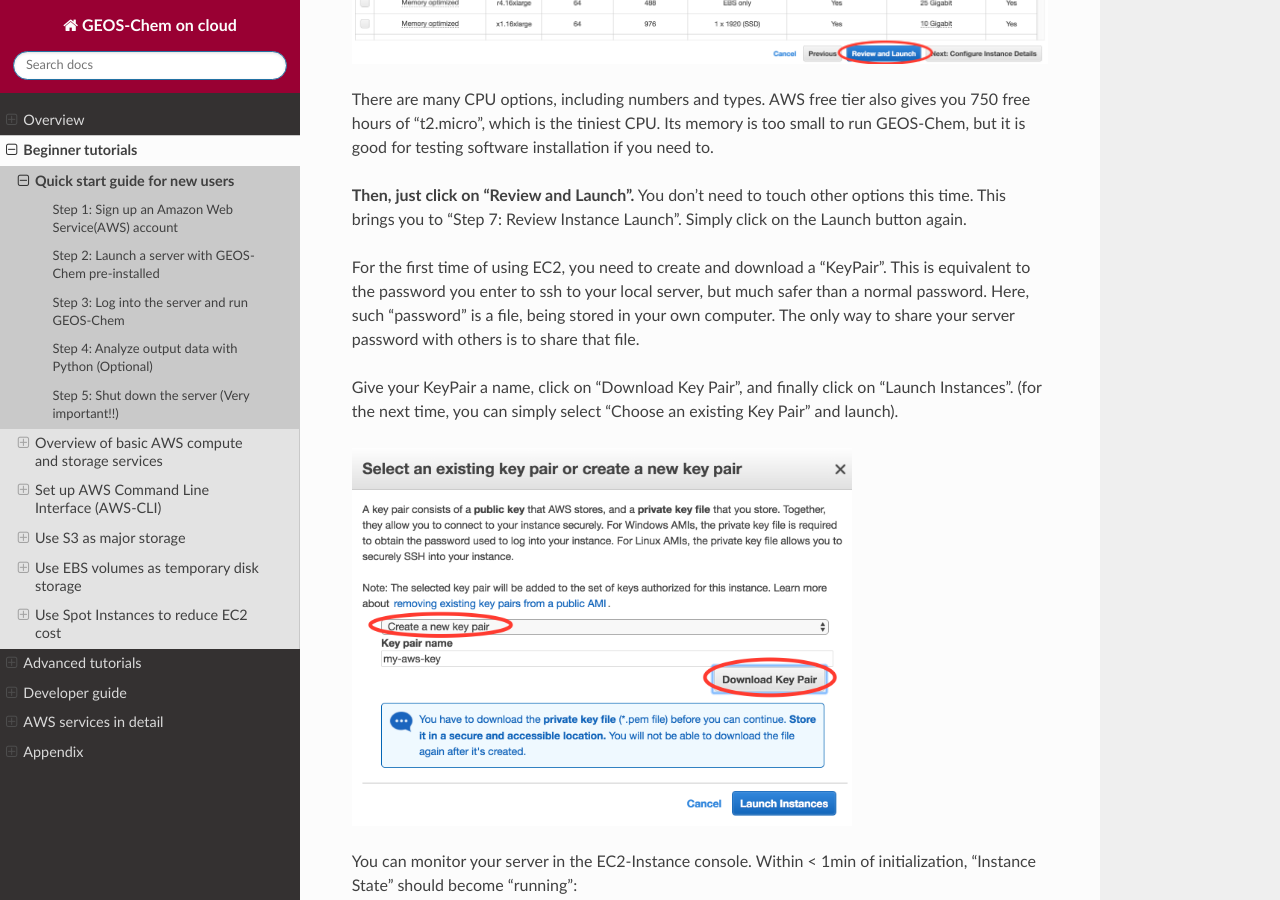
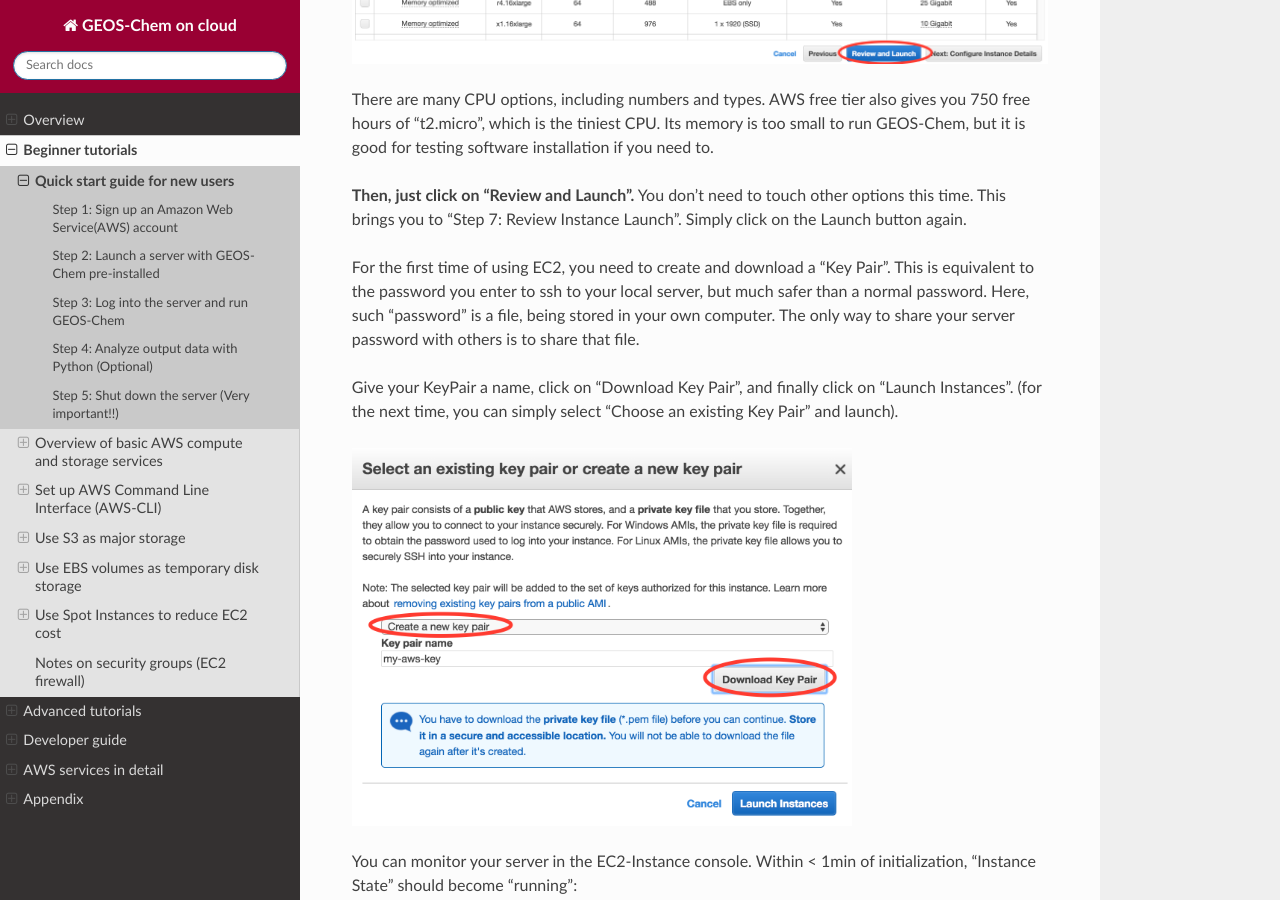
Before and after one commit to geoschem/geos-chem-cloud, a Sphinx documentation site: the page built from doc/source/chapter02_beginner-tutorial/quick-start.rst, in a window 1280 px wide and 900 px high, scrolled down 2705 px. Built offline with Sphinx 7.4.7 and the Read the Docs theme 2.0.0, drawn with Linux system fonts in a browser that asks for light colours; some of the changed text lies outside the part shown.

Commit message:
Finish security group tutorial

```diff
--- a/doc/source/chapter02_beginner-tutorial/index.rst
+++ b/doc/source/chapter02_beginner-tutorial/index.rst
@@ -14,3 +14,4 @@
    use-s3
    use-ebs
    spot-instances
+   security-group
--- a/doc/source/chapter02_beginner-tutorial/quick-start.rst
+++ b/doc/source/chapter02_beginner-tutorial/quick-start.rst
@@ -47,9 +47,13 @@
 
 There are many CPU options, including numbers and types. AWS free tier also gives you 750 free hours of "t2.micro", which is the tiniest CPU. Its memory is too small to run GEOS-Chem, but it is good for testing software installation if you need to.
 
+.. _skip-ec2-config-label:
+
 **Then, just click on "Review and Launch".** You don't need to touch other options this time. This brings you to "Step 7: Review Instance Launch". Simply click on the Launch button again.
 
-For the first time of using EC2, you need to create and download a "KeyPair". This is equivalent to the password you enter to ssh to your local server, but much safer than a normal password. Here, such "password" is a file, being stored in your own computer. The only way to share your server password with others is to share that file.
+.. _keypair-label:
+
+For the first time of using EC2, you need to create and download a "Key Pair". This is equivalent to the password you enter to ssh to your local server, but much safer than a normal password. Here, such "password" is a file, being stored in your own computer. The only way to share your server password with others is to share that file.
 
 Give your KeyPair a name, click on "Download Key Pair", and finally click on "Launch Instances". (for the next time, you can simply select "Choose an existing Key Pair" and launch).
 
@@ -83,6 +87,10 @@
 .. figure:: img/ssh_terminal.png
 
 That's a system with GEOS-Chem already built!
+
+.. note::
+
+  **Trouble shooting**: if you have trouble ``ssh`` to the server, please :doc:`make sure you don't mess-up the "security group" configuration <security-group>`.
 
 Go to the pre-generated run directory::
 
```
Also changed, not shown: doc/source/chapter02_beginner-tutorial/security-group.rst (added, +29 -0 lines), doc/source/chapter02_beginner-tutorial/img/change_security_group.png (added), doc/source/chapter02_beginner-tutorial/img/choose_security_group.png (added), doc/source/chapter02_beginner-tutorial/img/default_security_group.png (added), doc/source/chapter02_beginner-tutorial/img/security_group_console.png (added).
